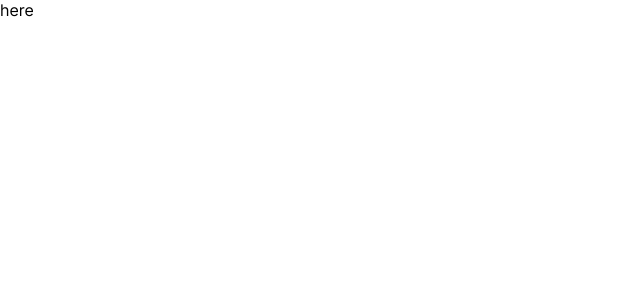
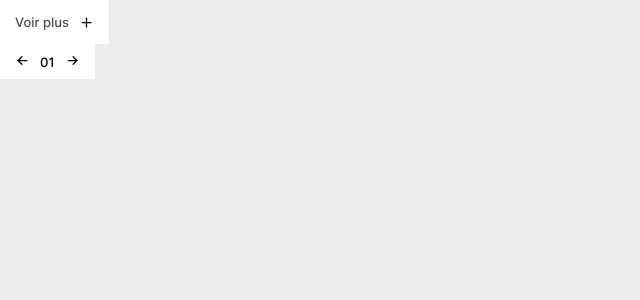
Before and after one commit to aveo-git/gratiot-piliere, a React (Create React App) app in the folder client/: page / in a window 1280 px wide. Shown: the top 300 px of the page, without its empty margins (0-640 px from the left). Built offline with nearby package versions, Linux system fonts and the light colour scheme.

Commit message:
Add: comps button, packages, font

```diff
--- a/client/package.json
+++ b/client/package.json
@@ -7,11 +7,13 @@
     "@testing-library/jest-dom": "^5.14.1",
     "@testing-library/react": "^13.0.0",
     "@testing-library/user-event": "^13.2.1",
+    "classnames": "^2.3.2",
     "framer-motion": "^9.0.2",
     "react": "^18.2.0",
     "react-dom": "^18.2.0",
     "react-jss": "^10.10.0",
     "react-modal": "^3.16.1",
+    "react-responsive": "^9.0.2",
     "react-scripts": "5.0.1",
     "uuid": "^9.0.0",
     "web-vitals": "^2.1.0"
--- a/client/src/App/App.js
+++ b/client/src/App/App.js
@@ -1,9 +1,12 @@
 import React from 'react'
+import Button from '../components/Button'
+import ButtonOrderCount from '../components/ButtonOrderCount'
 
 const App = () => {
   return (
     <div>
-      here
+      <Button/>
+      <ButtonOrderCount/>
     </div>
   )
 }
--- /dev/null
+++ b/client/src/components/Button.js
@@ -0,0 +1,72 @@
+import React from 'react'
+import classeNames from 'classnames'
+import { createUseStyles } from 'react-jss'
+import { IconPlus } from '@tabler/icons-react'
+
+const useStyles = createUseStyles(theme => ({
+	root: {
+		fontFamily: 'Inter-Medium',
+        fontSize: 13,
+        padding: '0px 15px',
+        width: 'fit-content',
+        cursor: 'pointer',
+        height: ({size}) => size === 'medium' ? 44 : 35,
+        display: 'flex',
+        alignItems: 'center',
+        '& svg': {
+            width: 15,
+            height: 15,
+        }
+	},
+    defaulticonPosition: {
+        flexDirection: ({defaultIconPosition}) => defaultIconPosition ? 'row' : 'row-reverse'
+    },
+    btnDefault: {
+        backgroundColor: '#FFFFFF'
+    },
+    btnPrimary: {
+        backgroundColor: '#FFFFFF',
+        border: '1px solid #000000',
+        color: '#000000',
+        '&:hover': {
+            backgroundColor: '#F3F3F3',
+        }
+    },
+    icon: {
+        position: 'relative',
+        top: 2,
+        margin: ({icon, defaultIconPosition}) => icon ? defaultIconPosition ? '0 0 0 10px' : '0 10px 0 0' : '0'
+    },
+    textLabel: {
+        margin: ({icon}) => !icon && '0 10px',
+        opacity: ({variant}) => variant === 'default' ? '0.7' :  '1',
+        '&:hover': {
+            opacity: 1,
+        }
+    }
+}));
+
+const Button = props => {
+    const { textLabel = 'Voir plus', variant = 'default', size = 'medium', icon = <IconPlus/>, defaultIconPosition = true } = props;
+    const classes = useStyles({icon, variant, size, defaultIconPosition})
+    let classForVariant;
+    switch(variant) {
+        case 'default':
+            classForVariant = classes.btnDefault
+            break;
+        case 'primary':
+            classForVariant = classes.btnPrimary
+            break;
+        default:
+            break;
+    }
+
+  return (
+    <div className={classeNames(classes.root, classForVariant, classes.defaulticonPosition)}>
+      <span className={classes.textLabel}>{textLabel}</span>
+      <span className={classes.icon}>{icon}</span>
+    </div>
+  )
+}
+
+export default Button
--- /dev/null
+++ b/client/src/components/ButtonOrderCount.js
@@ -0,0 +1,63 @@
+import React from 'react'
+import { createUseStyles } from 'react-jss';
+import { IconArrowLeft, IconArrowRight } from '@tabler/icons-react';
+import classNames from 'classnames';
+
+const useStyles = createUseStyles(theme => ({
+	root: {
+		fontFamily: 'Inter-Medium',
+        fontSize: 13,
+        padding: '0px 15px',
+        width: 'fit-content',
+        height: ({size}) => size === 'medium' ? 44 : 35,
+        display: 'flex',
+        alignItems: 'center',
+        '& svg': {
+            width: 15,
+            height: 15,
+        }
+	},
+	btnDefault: {
+        backgroundColor: '#FFFFFF'
+    },
+    btnPrimary: {
+        backgroundColor: '#FFFFFF',
+        border: '1px solid #000000',
+        color: '#000000',
+        '&:hover': {
+            backgroundColor: '#F3F3F3',
+        }
+    },
+	textLabel: {
+		margin: '0 10px'
+	},
+	icon: {
+		cursor: 'pointer'
+	}
+}));
+
+const ButtonOrderCount = props => {
+    const { text = '01', variant = 'default', size = 'small', iconLeft = <IconArrowLeft/>, iconRight = <IconArrowRight/> } = props;
+	const classes = useStyles({text, size })
+	let classForVariant;
+    switch(variant) {
+        case 'default':
+            classForVariant = classes.btnDefault
+            break;
+        case 'primary':
+            classForVariant = classes.btnPrimary
+            break;
+        default:
+            break;
+    }
+
+	return (
+		<div className={classNames(classes.root, classForVariant)}>
+      		<span className={classes.icon}>{iconLeft}</span>
+			<span className={classes.textLabel}>{text}</span>
+      		<span className={classes.icon}>{iconRight}</span>
+		</div>
+	)
+}
+
+export default ButtonOrderCount
--- a/client/src/index.css
+++ b/client/src/index.css
@@ -4,6 +4,7 @@ body {
   -webkit-font-smoothing: antialiased;
   -moz-osx-font-smoothing: grayscale;
   font-family: 'Inter-Regular';
+  background-color: #ECECEE;
 }
 
 /* Font family */
--- a/client/src/index.js
+++ b/client/src/index.js
@@ -1,7 +1,7 @@
 import React from 'react';
 import ReactDOM from 'react-dom/client';
 import './index.css';
-import App from './App/App';
+import App from './app/App';
 
 const root = ReactDOM.createRoot(document.getElementById('root'));
 root.render(
```
Also changed, not shown: client/src/components/Responsive.js (added, +51 -0 lines), client/src/components/ResponsiveMedias.js (added, +12 -0 lines), client/src/components/utils.js (added), client/src/routes/Routes.js (added), 1 other file (tests, documents, lock files or other folders).
